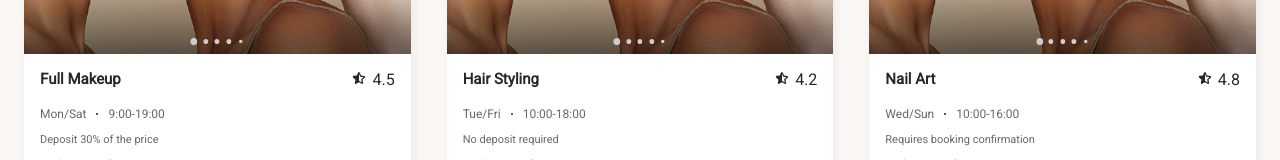
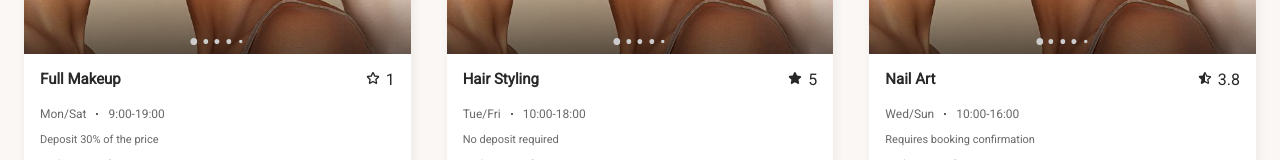
Before and after one commit to osampilona/hypen, a Next.js app: page / in a window 1280 px wide. Shown: the part 396-556 px from the top of the page. Built offline with nearby package versions, Linux system fonts and the light colour scheme.

Commit message:
Conditionally render starts

```diff
--- a/src/components/ServiceCard/ServiceCard.tsx
+++ b/src/components/ServiceCard/ServiceCard.tsx
@@ -2,11 +2,14 @@
 import React from "react";
 import Carousel from "@/components/Carousel/Carousel";
 import serviceCard from "@/components/ServiceCard/serviceCard.module.scss";
-import { TiStarHalfOutline } from "react-icons/ti";
+import {
+  TiStarHalfOutline,
+  TiStarFullOutline,
+  TiStarOutline,
+} from "react-icons/ti";
 import { AiOutlineUser } from "react-icons/ai";
 import { ServiceCardType } from "@/types/services/card";
-import { FiUserPlus } from "react-icons/fi";
-import { FiUserCheck } from "react-icons/fi";
+import { FiUserPlus, FiUserCheck } from "react-icons/fi";
 import Link from "next/link";
 
 const ServiceCard = (props: ServiceCardType) => {
@@ -14,6 +17,16 @@ const ServiceCard = (props: ServiceCardType) => {
     return text.length > maxLength
       ? text.substring(0, maxLength) + "..."
       : text;
+  };
+
+  const renderStarIcon = (serviceRate: number) => {
+    if (serviceRate > 4.5) {
+      return <TiStarFullOutline />;
+    } else if (serviceRate > 1.5) {
+      return <TiStarHalfOutline />;
+    } else {
+      return <TiStarOutline />;
+    }
   };
 
   return (
@@ -31,7 +44,7 @@ const ServiceCard = (props: ServiceCardType) => {
             <div className={serviceCard.container__info__service}>
               <h1>{props.serviceName}</h1>
               <div className={serviceCard.container__info__service__rate}>
-                <TiStarHalfOutline />
+                {renderStarIcon(props.serviceRate)}
                 <p>{props.serviceRate}</p>
               </div>
             </div>
--- a/src/components/ServiceCardList/ServiceCardList.tsx
+++ b/src/components/ServiceCardList/ServiceCardList.tsx
@@ -1,7 +1,7 @@
 "use client";
 import React, { useEffect, useState } from "react";
 import ServiceCard from "@/components/ServiceCard/ServiceCard";
-import SkeletonCardList from "@/components/Skeletons/SkeletonCardList/SkeletonCardList"; // Import the new component
+import SkeletonCardList from "@/components/Skeletons/SkeletonCardList/SkeletonCardList";
 import { ServiceCardType } from "@/types/services/card";
 import { serviceData as initialServiceData } from "@/data/serviceData";
 import serviceCardList from "@/components/ServiceCardList/serviceCardList.module.scss";
@@ -15,7 +15,7 @@ const ServiceCardList = () => {
     const timer = setTimeout(() => {
       setServiceData(initialServiceData);
       setLoading(false);
-    }, 3000);
+    }, 1000);
 
     return () => clearTimeout(timer);
   }, [loading]);
--- a/src/data/serviceData.ts
+++ b/src/data/serviceData.ts
@@ -15,7 +15,7 @@ export const serviceData: ServiceCardType[] = [
   {
     serviceId: "1",
     serviceName: "Full Makeup",
-    serviceRate: 4.5,
+    serviceRate: 1,
     workingDays: "Mon/Sat",
     workingHours: "9:00-19:00",
     serviceNote: "Deposit 30% of the price",
@@ -71,7 +71,7 @@ export const serviceData: ServiceCardType[] = [
   {
     serviceId: "2",
     serviceName: "Hair Styling",
-    serviceRate: 4.2,
+    serviceRate: 5,
     workingDays: "Tue/Fri",
     workingHours: "10:00-18:00",
     serviceNote: "No deposit required",
@@ -127,7 +127,7 @@ export const serviceData: ServiceCardType[] = [
   {
     serviceId: "3",
     serviceName: "Nail Art",
-    serviceRate: 4.8,
+    serviceRate: 3.8,
     workingDays: "Wed/Sun",
     workingHours: "10:00-16:00",
     serviceNote: "Requires booking confirmation",
@@ -183,7 +183,7 @@ export const serviceData: ServiceCardType[] = [
   {
     serviceId: "4",
     serviceName: "Facial Treatment",
-    serviceRate: 4.7,
+    serviceRate: 1.7,
     workingDays: "Mon/Thu",
     workingHours: "11:00-20:00",
     serviceNote: "First-time clients receive 10% off",
@@ -239,7 +239,7 @@ export const serviceData: ServiceCardType[] = [
   {
     serviceId: "5",
     serviceName: "Eyebrow Threading",
-    serviceRate: 4.6,
+    serviceRate: 5,
     workingDays: "Mon/Wed/Fri",
     workingHours: "12:00-18:00",
     serviceNote: "Walk-ins welcome",
```
